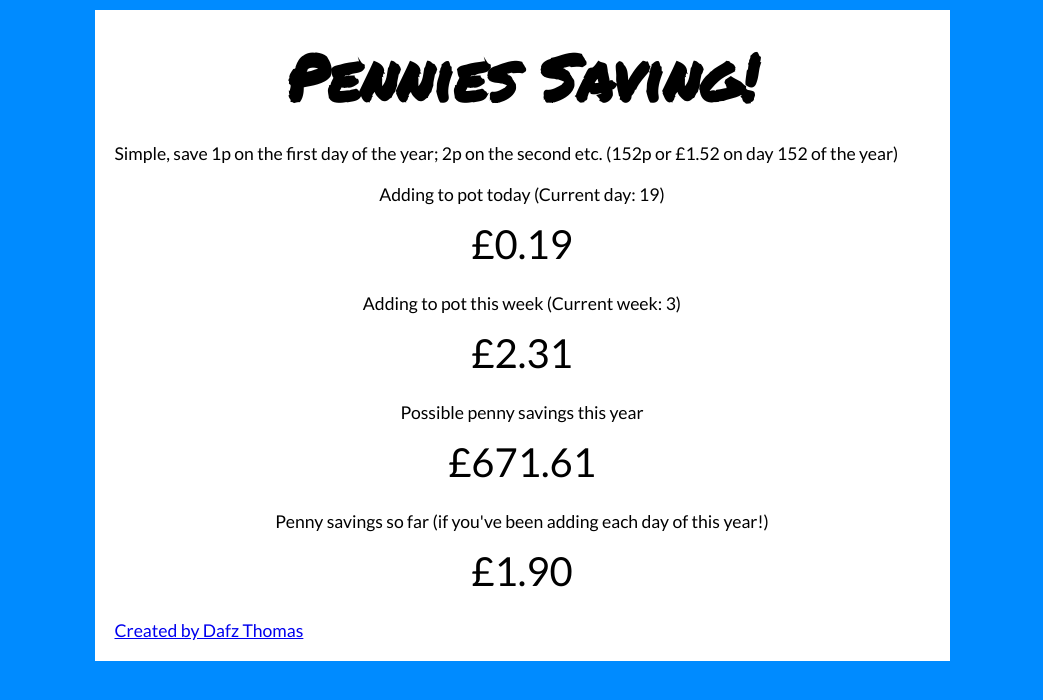
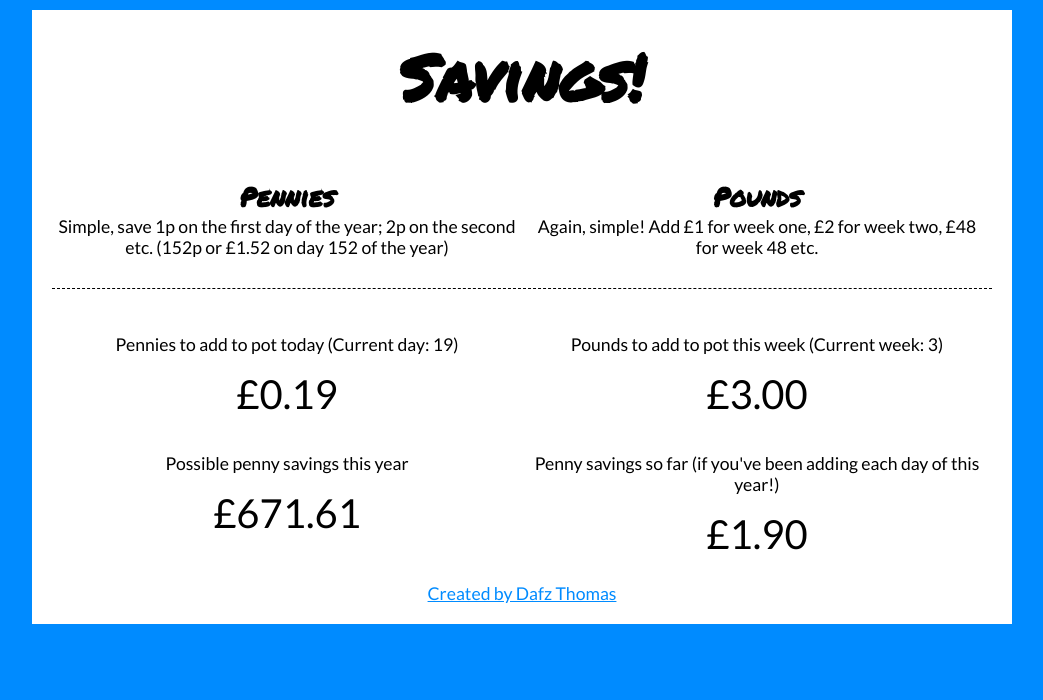
Before and after one commit to dafzthomas/savings, a plain HTML site: page index.html in a window 1280 px wide. Shown: the whole page, without its empty margins (118-1161 px from the left). Drawn offline with Linux system fonts and the light colour scheme.

Commit message:
Added CSS and script changes

```diff
--- a/index.html
+++ b/index.html
@@ -11,16 +11,24 @@
 <body>
     <div class="wrapper animated fadeInUp">
         <div class="content">
-            <h1>Pennies Saving!</h1>
-            <div class="description">
+            <h1>Savings!</h1>
+            <div class="savings-container description">
+                <div class="savings">
+                    <h2>Pennies</h2>
                     <p>Simple, save 1p on the first day of the year; 2p on the second etc. (152p or £1.52 on day 152 of the year)</p>
                 </div>
+                <div class="savings">
+                    <h2>Pounds</h2>
+                    <p>Again, simple! Add £1 for week one, £2 for week two, £48 for week 48 etc.</p>
+                </div>
+            </div>
+            <div class="savings-container">
                 <div class="savings add-today">
-                <p>Adding to pot today (Current day: <span id="currentDay"></span>)</p>
+                    <p>Pennies to add to pot today (Current day: <span id="currentDay"></span>)</p>
                     <div class="monies">£<span id="addToday">Oops I don't know! Please enable JavaScript</span></div>
                 </div>
                 <div class="savings add-this-week">
-                <p>Adding to pot this week (Current week: <span id="currentWeek"></span>)</p>
+                    <p>Pounds to add to pot this week (Current week: <span id="currentWeek"></span>)</p>
                     <div class="monies">£<span id="possibleSavingsPennyThisWeekElement">Oops I don't know! Please enable JavaScript</span></div>
                 </div>
                 <div class="savings possible-savings">
@@ -31,6 +39,7 @@
                     <p>Penny savings so far (if you've been adding each day of this year!)</p>
                     <div class="monies">£<span id="pennySavingsSoFar">Oops I don't know! Please enable JavaScript</span></div>
                 </div>
+            </div>
             <footer>
                 <a href="https://dafz.uk/">Created by Dafz Thomas</a>
             </footer>
--- a/script.js
+++ b/script.js
@@ -93,8 +93,8 @@ var runMaths = function () {
     if (todaysPennys < 1.00) {
         addToday.innerHTML = todaysPennys;
     } else {
-        var pennySavingsSoFarAnim = new countUp("addToday", 0, todaysPennys, 2, 2.5, animOptions);
-        pennySavingsSoFarAnim.start();
+        var todaysPennySavingsSoFarAnim = new countUp("addToday", 0, todaysPennys, 2, 2.5, animOptions);
+        todaysPennySavingsSoFarAnim.start();
     }
 
     populateArray();
@@ -115,11 +115,6 @@ var runMaths = function () {
         possibleSavingsPennyAnim.start();
     }
 
-    console.log('week number:   ', currentWeek);
-    console.log('weeksCostArray:   ', weeksCostArray);
-    console.log('weeksCostArray length:   ', weeksCostArray.length);
-
-    console.log('saving this week (pennies): -- £', weeksCostArray[currentWeek - 1] / 100);
 
     var currentWeekAnim = new countUp("currentWeek", 0, currentWeek, 0, 2.5, animOptions);
     currentWeekAnim.start();
@@ -127,7 +122,7 @@ var runMaths = function () {
     var currentDay = new countUp("currentDay", 0, currentDay, 0, 2.5, animOptions);
     currentDay.start();
 
-    var possibleSavingsPennyThisWeek = weeksCostArray[currentWeek - 1] / 100;
+    var possibleSavingsPennyThisWeek = currentWeek;
     if (possibleSavingsPennyThisWeek < 1) {
         possibleSavingsPennyThisWeekElement.innerHTML = possibleSavingsPennyThisWeek;
     } else {
--- a/style.css
+++ b/style.css
@@ -17,9 +17,17 @@ body {
     font-size: 52.5%;
 }
 
+footer {
+    text-align: center;
+}
+
+footer a {
+    color: #008bff;
+}
+
 .wrapper {
     margin: 0 auto;
-    max-width: 875px;
+    max-width: 1000px;
 }
 
 .content {
@@ -37,16 +45,27 @@ body {
 
 .content .description {
     padding: 10px 0 20px 0;
+    border-bottom: 1px dashed #000;
 }
 
 .content .savings {
     text-align: center;
-    padding-bottom: 10px;
+    padding: 10px 5px;
+    min-width: 50%;
+    max-width: 50%;
+
 }
 
 .content .savings .monies {
     font-size: 2.5rem;
     padding: 15px;
+}
+
+.savings-container {
+    display: flex;
+    justify-content: space-around;
+    flex-wrap: wrap;
+    margin-top: 35px;
 }
 
 @media screen and (max-width: 535px) {
```
Also changed, not shown: 1 other file. Lines whose indentation alone changed are shown as unchanged.
